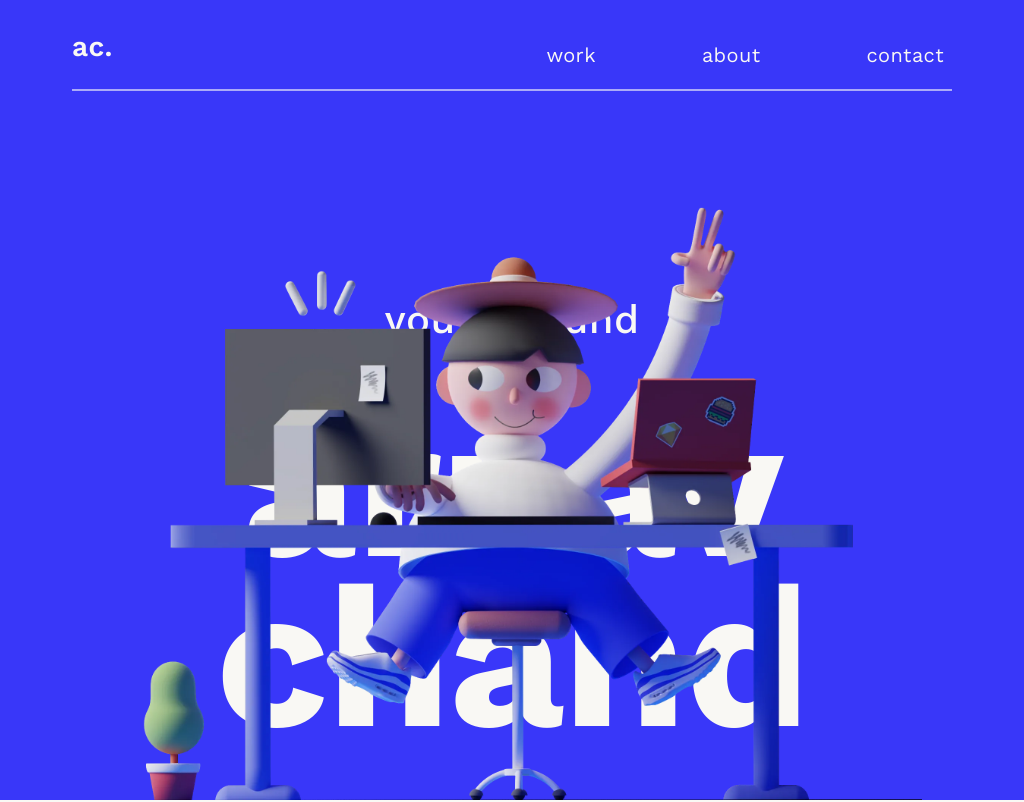
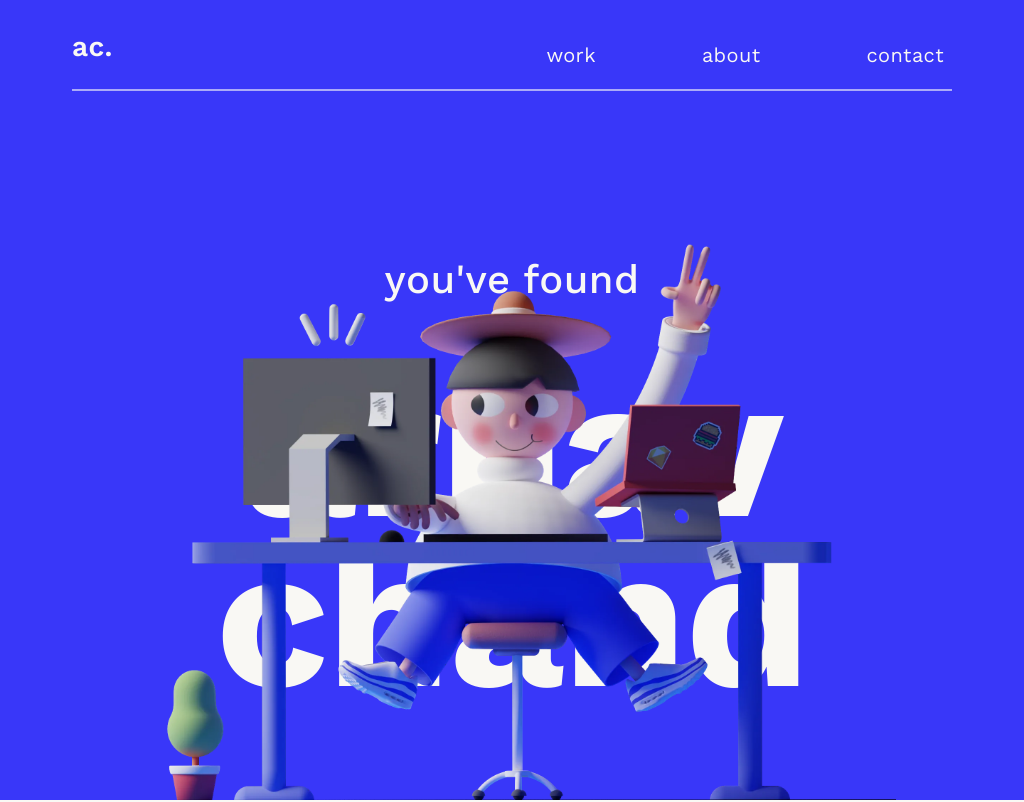
Before and after one commit to arnavchand/portfolio, a plain HTML site: page home.html in a window 1024 px wide. Shown: the top 802 px of the page. Drawn offline with nearby package versions, Linux system fonts and the light colour scheme; a script that the page names is missing.

Commit message:
Add files via upload

```diff
--- a/style.css
+++ b/style.css
@@ -1026,9 +1026,24 @@ right: 0;
 /* for tablets part 2 */
 @media (min-width: 769px) and (max-width: 1025px) {
 
+  .greeting-home {
+    font-size: 40px;
+    line-height: 47px;
+    /* identical to box height */
+    margin-top: 100px;
+  }
+
+  .main-heading {
+    font-size: 200px;
+    /*70px*/
+    line-height: 85%;
+    margin-top: 60px;
+    margin-bottom: 45px;
+    width: 100%;
+  }
 
   .header-img {
-    width: 80%;
+    width: 75%;
   }
 
   body {
@@ -1138,21 +1153,7 @@ right: 0;
     margin-bottom: 20px;
   }
 
-  .greeting-home {
-    font-size: 40px;
-    line-height: 47px;
-    /* identical to box height */
-    margin-top: 140px;
-  }
 
-  .main-heading {
-    font-size: 200px;
-    /*70px*/
-    line-height: 85%;
-    margin-top: 60px;
-    margin-bottom: 45px;
-    width: 100%;
-  }
 
   .peeping-img{
     display:none;
```
